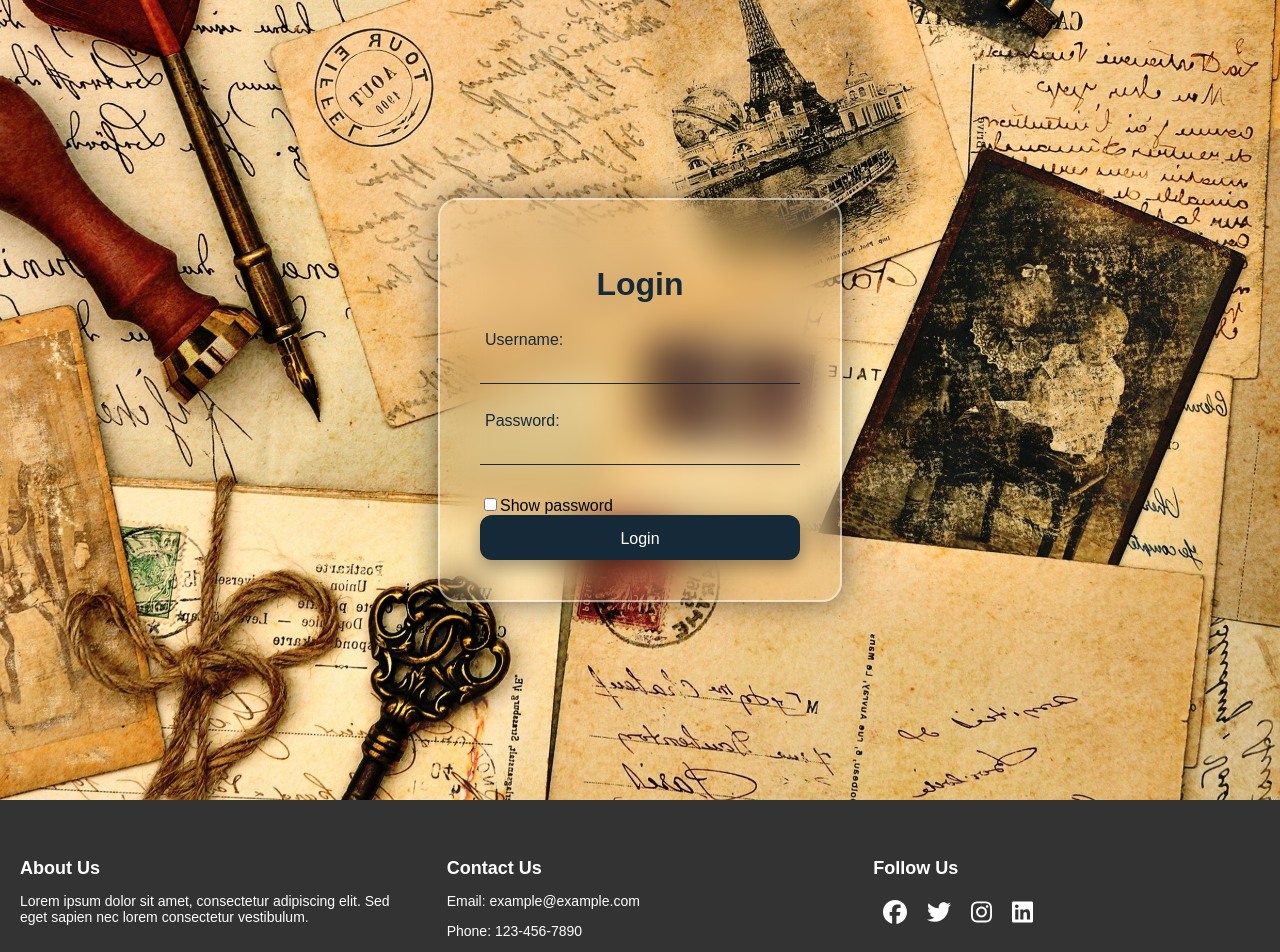
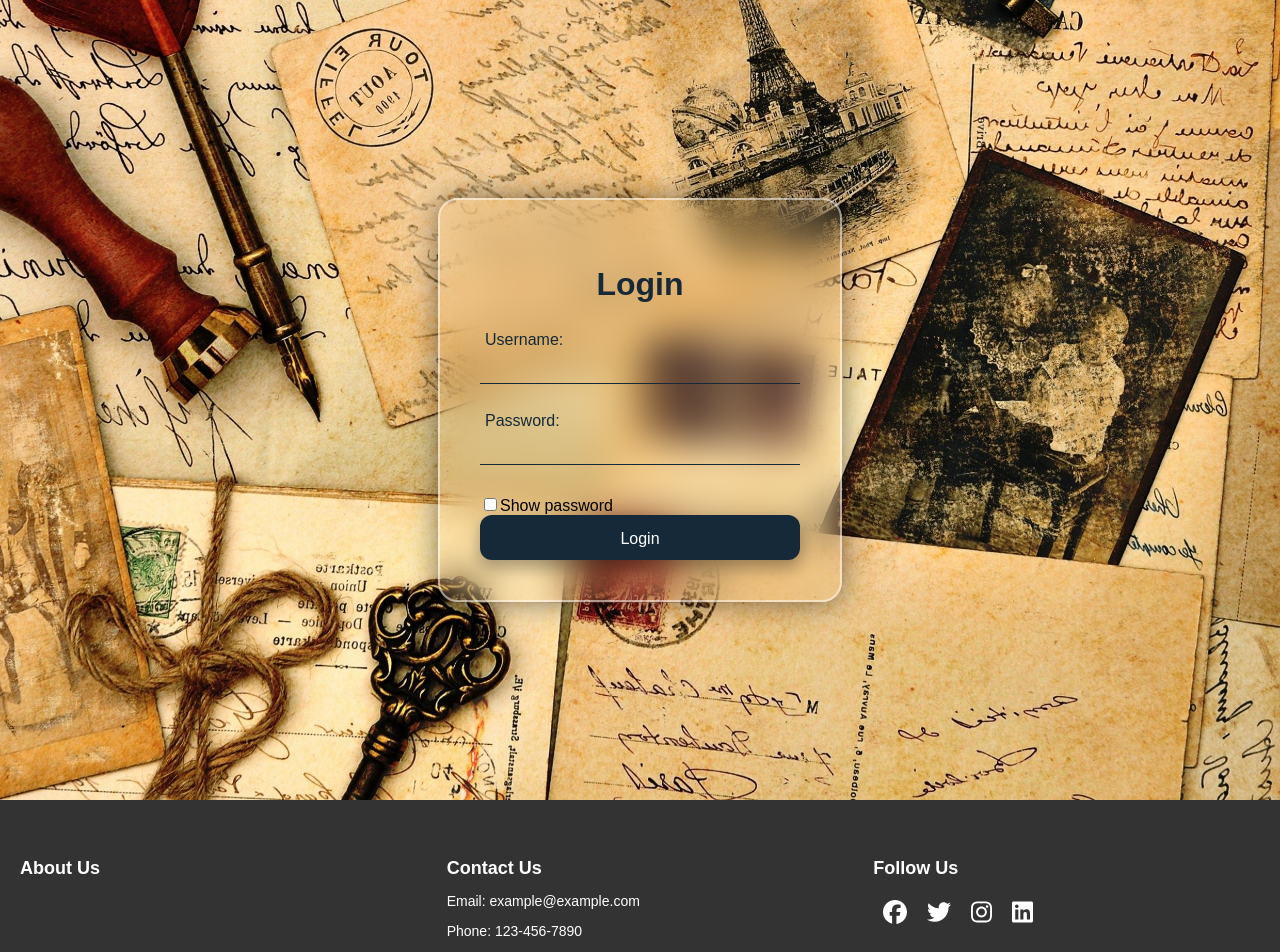
Before and after one commit to chinmay2814/HMP_OJ, a React (Create React App) app: page /login in a window 1280 px wide. Shown: the top 952 px of the page. Built offline with nearby package versions, Linux system fonts and the light colour scheme.

Commit message:
Dashboard Changes

```diff
--- a/src/Pages/Dashboard.js
+++ b/src/Pages/Dashboard.js
@@ -1,6 +1,8 @@
 import "./Dashboard.css";
 import React, { useState, useEffect } from "react";
 import axios from "axios";
+import Header from "../components/header";
+import Footer from "../components/footer";
 const storedUser = localStorage.getItem("user");
 const userData = JSON.parse(storedUser);
 const Dashboard = () => {
@@ -36,6 +38,8 @@ const Dashboard = () => {
   };
 
   return (
+    <>
+    <Header/>
     <div>
       {loading ? (
         <p>Loading...</p>
@@ -61,6 +65,8 @@ const Dashboard = () => {
       <div>Points Earned : {userData.user.points}</div>
       <div>{getTimePassed(userData.user.createdAt)}</div>
     </div>
+    <Footer/>
+    </>
   );
 };
 
--- a/src/components/footer.js
+++ b/src/components/footer.js
@@ -16,8 +16,7 @@ const Footer = () => {
         <div className="footer-section">
           <h3>About Us</h3>
           <p>
-            Lorem ipsum dolor sit amet, consectetur adipiscing elit. Sed eget
-            sapien nec lorem consectetur vestibulum.
+
           </p>
         </div>
         <div className="footer-section">
```
